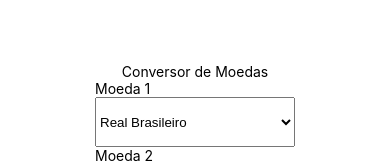
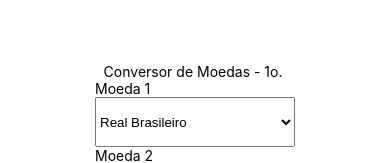
Before and after one commit to zanfolin/expo-conversaomoedas-ta, a React Native app: screen / in a window 390 px wide. Shown: the part 258-421 px from the top of the page. Built offline with nearby package versions, Linux system fonts and the light colour scheme.

Commit message:
[fix] main

```diff
--- a/App.js
+++ b/App.js
@@ -31,7 +31,7 @@ export default function App() {
 
   return (
     <View style={styles.container}>
-      <Text>Conversor de Moedas</Text>
+      <Text>Conversor de Moedas - 1o. </Text>
       <View>
         <Text>Moeda 1</Text>
         <Picker
```
